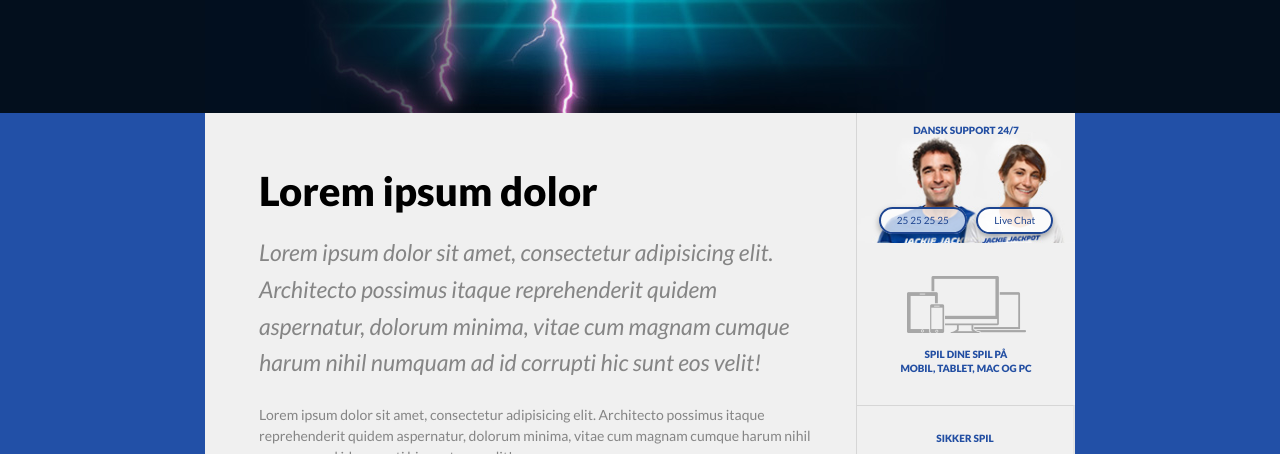
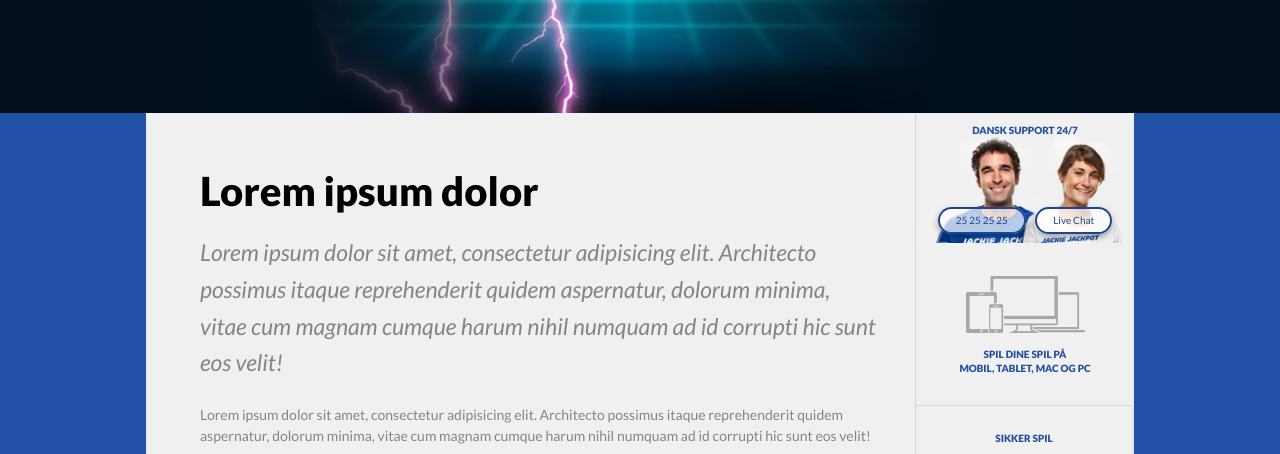
Before and after one commit to coderiver/jackiejack, a website: page src/inner.html in a window 1280 px wide. Shown: the part 1258-1712 px from the top of the page. Drawn offline with nearby package versions, Linux system fonts and the light colour scheme; files that its build step writes are made by us from their sources; files whose address does not match are found by name; a web font is replaced by a local one.

Commit message:
fix width

```diff
--- a/src/inner.html
+++ b/src/inner.html
@@ -98,7 +98,7 @@
 
 <!-- begin content  -->
 <div class="content">
-	<div class="in">
+	<div class="in in_wide">
 		<!-- begin l  -->
 		<div class="l">
 			<!-- begin l-col1  -->
--- a/src/sass/_layouts.sass
+++ b/src/sass/_layouts.sass
@@ -1,6 +1,8 @@
 // default layout
+.content .in_wide
+	width: 770px + 218px
 .l
-	width: 652px + 218px
+	width: 770px + 218px
 	position: relative
 	overflow: hidden
 	&:after
@@ -12,7 +14,7 @@
 		border-left: 1px solid #d6d6d6
 	.l-col1
 		float: left
-		width: 652px
+		width: 770px
 	.l-col2
 		float: right
 		width: 218px
```
Also changed, not shown: site/inner.html (+1 -1 lines), site/css/screen.css, 1 other file.
